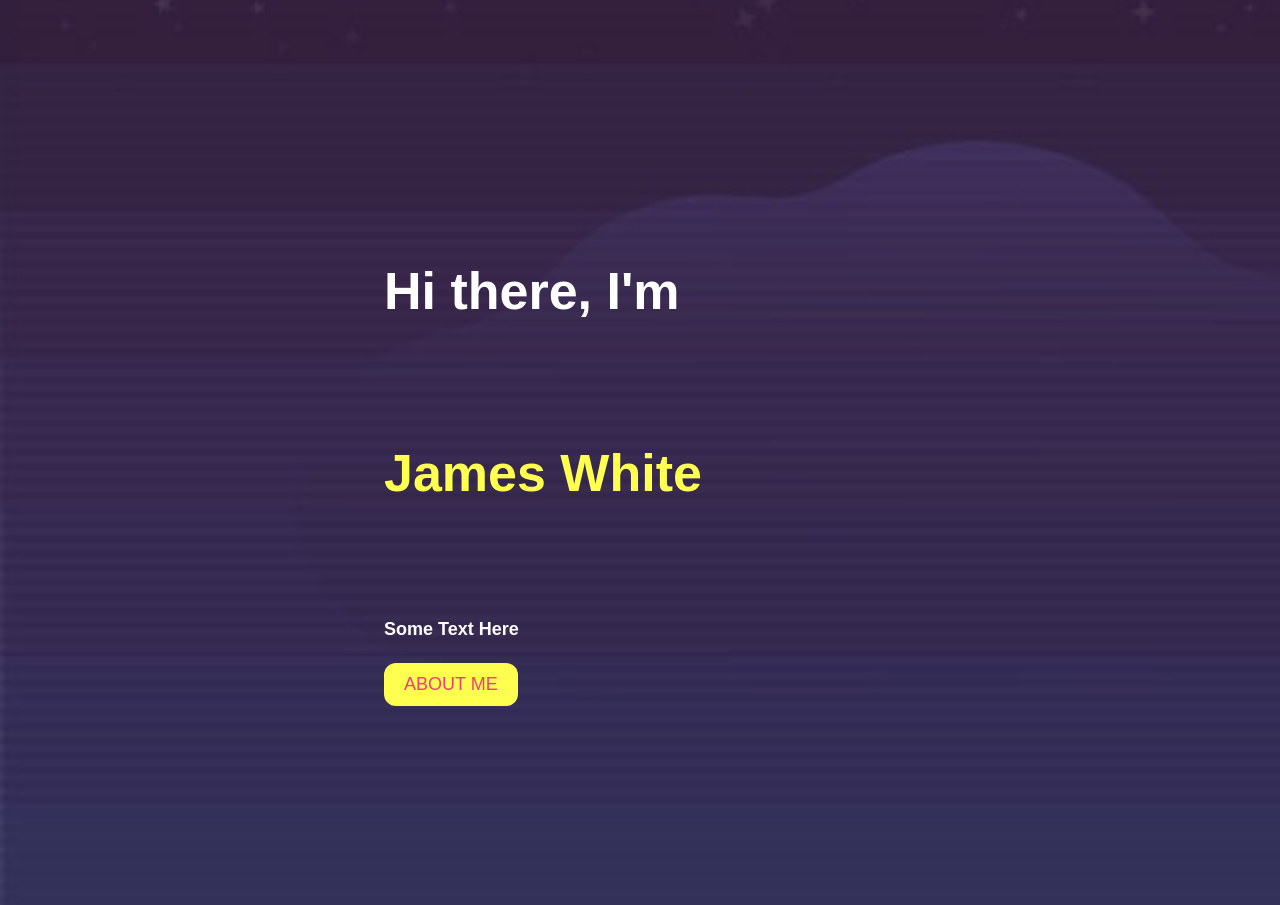
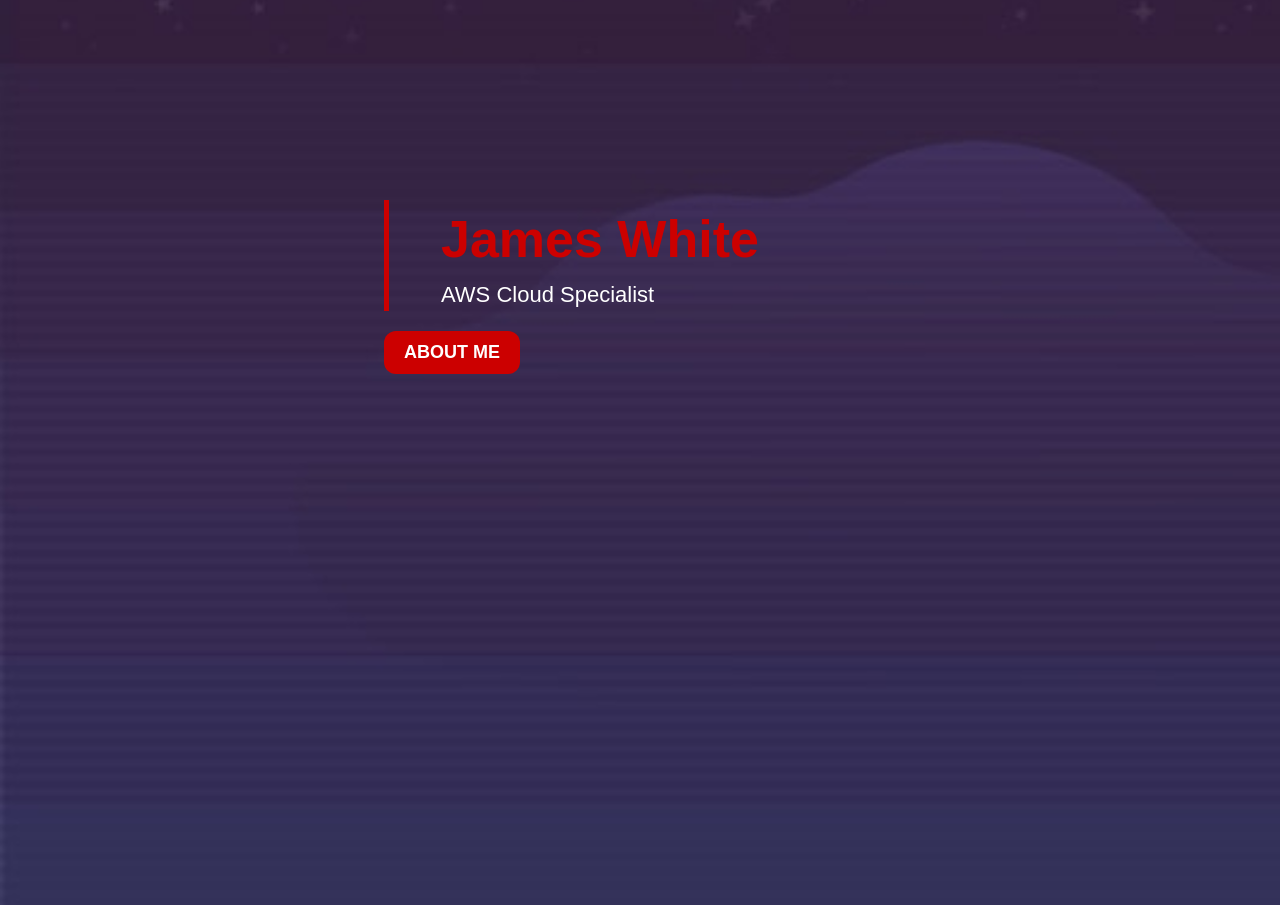
Before and after one commit to ClassicSmej/jwhite96, a Django app: page / in a window 1280 px wide. Shown: the part 216-1121 px from the top of the page. Run offline with Django 3.2, Linux system fonts and the light colour scheme; some libraries are stand-ins or nearby versions.

Commit message:
Re-design backup

```diff
--- a/Website/Application/static/css/style.css
+++ b/Website/Application/static/css/style.css
@@ -67,37 +67,41 @@ a:link {
     pointer-events: none;
 }
 
+#intro-text {
+    padding-left: 2vh;
+    border-left: solid 5px #cc0000;
+}
+
 #intro-heading {
-    color: white;
+    color: #cc0000;
     font-size: 52px;
     font-weight: 750;
     cursor: text;
-    line-height: 7vh;
 }
 
-#intro-text {
+#intro-sub {
     color: white;
-    font-size: 18px;
-    font-weight: 750;
+    font-size: 22px;
+    font-weight: 500;
     cursor: text;
-    margin-top: 2vh;
 }
 
 #intro-button {
-    color: #FC3A79;
+    color: #FFFFFF;
     font-size: 18px;
-    font-weight: 500;
+    font-weight: 600;
     border-radius: 12px;
     border: none;
     padding: 8px 20px;
     margin-top: 20px;
-    background-color: #FFFF4F;
+    background-color: #cc0000;
     pointer-events: auto;
 }
 
 #intro-button:hover {
-    background-color: #FC3A79;
-    color: #FFFF4F;
+    background-color: #990000;
+    font-weight: 600;
+    color: #cccccc;
 }
 
 /* Section Headings */
@@ -120,6 +124,10 @@ a:link {
     background-repeat: no-repeat;
 }
 
+#bio {
+    width: 40%;
+}
+
 #bio-heading {
     color: #FFFF4F;
     font-size: 28px;
@@ -140,6 +148,7 @@ a:link {
     transition: 0.3s;
     height: 350px;
     width: 350px;
+    padding: 5vh
 }
 
 #bio-content {
@@ -150,6 +159,17 @@ a:link {
     transition: 0.3s;
     border-radius: 12px;
     padding: 5vh;
+}
+
+#bio-text-lg {
+    font-size: 20px;
+    font-weight: 750;
+    padding-bottom: 2vh;
+}
+
+#bio-text label {
+    color: #FFFF4F;
+    font-weight: 750;
 }
 
 /* Skills Section */
--- a/Website/Application/templates/base.html
+++ b/Website/Application/templates/base.html
@@ -3,7 +3,7 @@
 <head>
     {% load static %}
     <meta charset="UTF-8">
-    <title>James White</title>
+    <title>James White | Cloud Specialist</title>
     <link rel="stylesheet" href="{% static 'css/style.css' %}">
     <link href="https://cdn.jsdelivr.net/npm/bootstrap@5.0.2/dist/css/bootstrap.min.css" rel="stylesheet"
           integrity="sha384-EVSTQN3/azprG1Anm3QDgpJLIm9Nao0Yz1ztcQTwFspd3yD65VohhpuuCOmLASjC" crossorigin="anonymous">
--- a/Website/Application/templates/index.html
+++ b/Website/Application/templates/index.html
@@ -14,16 +14,16 @@
             </div>
         </nav>
         <div id="intro">
-            <div id="intro-heading">
-                <label id="intro-welcome">Hi there, I'm</label><br>
-                <label style="color: #FFFF4F;">James White</label>
+            <div id="intro-text">
+                <div id="intro-heading">James White</div>
+                <div id="intro-sub">AWS Cloud Specialist</div>
             </div>
-            <div id="intro-text">Some Text Here</div>
             <button id="intro-button" onclick="document.location='#about'">ABOUT ME</button>
         </div>
         <img id="bg-bottom" src="{% static 'images/bg-bottom.png' %}">
     </div>
 
+    <!-- About Section -->
     <div id="about">
         <nav id="navbar">
             <div id="nav-items">
@@ -36,39 +36,40 @@
         </nav>
         <div class="row h-100">
             <div id="bio-col" class="col">
-                <div style="padding: 5vh;">
+                <div>
                     <img src="{% static '' %}" alt="Image Not Found">
                 </div>
-                <div id="bio" style="width: 40%">
+                <div id="bio">
                     <div id="bio-content">
                         <div id="bio-heading">
                             About Me
                         </div>
-                        <p style="padding-top: 2vh">
-                            <label style="font-size: 20px; font-weight: 750">I'm James, a Cyber Security graduate from
+                        <p id="bio-text">
+                            <div id="bio-text-lg">I'm James, a Cyber Security graduate from
                                 the University of
-                                Plymouth currently looking to secure roles in Python and Django Development.</label>
-                            <br><br>
-                            I've been working in logistics for over eight years but wanted more of challenge for my
-                            future
-                            career. That's when I stumbled across Cisco Networking and it immediately sparked my
-                            interest. I
-                            self-taught myself the CCNA syllabus and passed the Cisco CCENT exam before
-                            university.
-                            <br><br>
-                            During my final year I loved working with Python and Django to build websites. I
-                            self-studied
-                            <label style="color: #FFFF4F; font-weight: 750">Python, HTML, CSS, JS, JQuery and the Django
+                                Plymouth currently looking to secure roles in Python and Django Development.
+                            </div>
+                            Lorem ipsum dolor sit amet, consectetur adipiscing elit. Sed sapien tortor, consectetur rutrum
+                            accumsan eu, vehicula sit amet magna. Aenean vitae placerat nunc. Phasellus ornare gravida dolor, et
+                            venenatis sapien vulputate a. Morbi sed mauris quam. Aliquam lobortis turpis at tellus interdum, id
+                            fermentum arcu scelerisque. In tincidunt neque vitae ante tincidunt, quis ultricies ante porttitor.
+                            Fusce massa purus, ullamcorper nec volutpat ac, tincidunt ut ex. Vestibulum id turpis varius,
+                            malesuada elit quis, pharetra velit. Quisque eros enim, rutrum id dapibus nec, rhoncus at lectus.
+                            Lorem ipsum dolor sit amet, consectetur adipiscing elit. Vestibulum non vestibulum turpis.
+                        </p>
+                        <p id="bio-text">
+                            Integer ut justo ac ex facilisis facilisis vitae a leo.
+                            <label>Python, HTML, CSS, JS, JQuery and the Django
                                 Web Framework</label> and have since built multiple Django
-                            sites for myself including my final year project and this website.<br>
+                            sites for myself including my final year project and this website.
                         </p>
                     </div>
                 </div>
-
             </div>
         </div>
     </div>
 
+    <!-- Skills Section -->
     <div id="skills">
         <div id=skills-container>
             <div id="skills-row" class="row h-100">
@@ -78,10 +79,12 @@
         <img id="bg-bottom" src="{% static 'images/bg-bottom.png' %}">
     </div>
 
+    <!-- Work Section -->
     <div id="work">
 
     </div>
 
+    <!-- Project Section -->
     <div id="projects">
 
         <img id="bg-bottom" src="{% static 'images/bg-bottom.png' %}">
```
